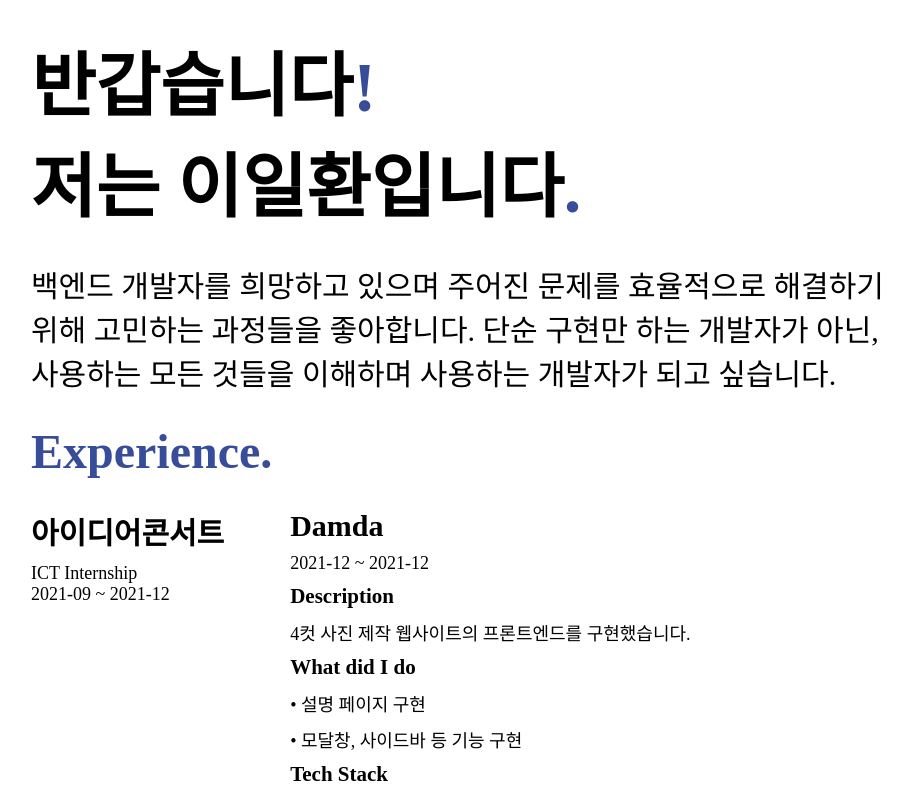
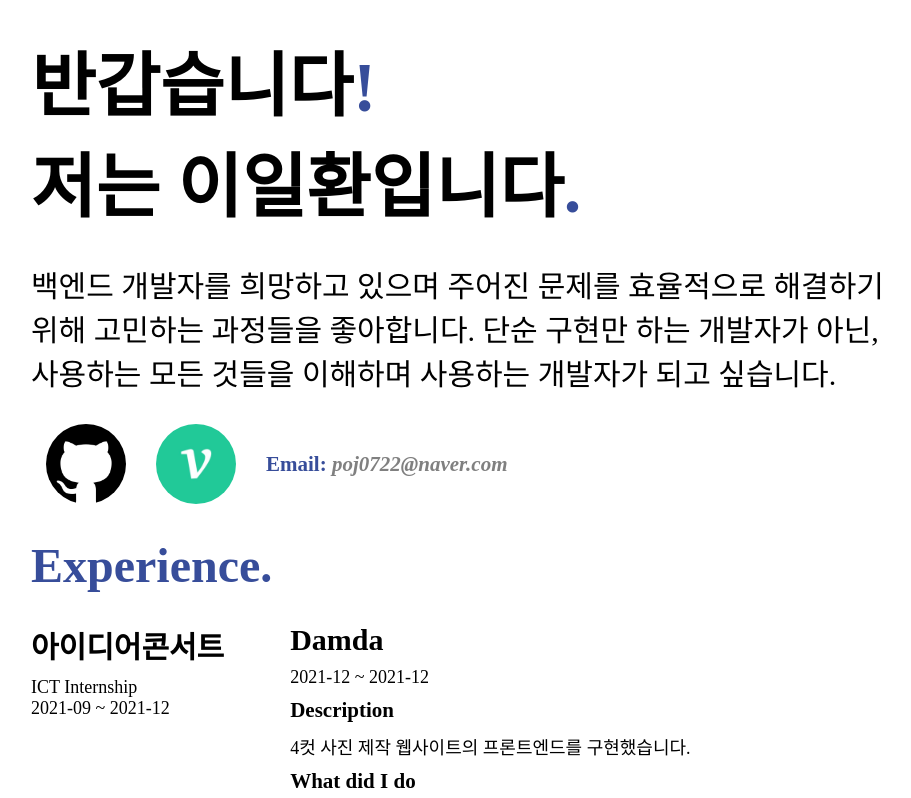
Before and after one commit to pppp0722/resume, a React (Create React App) app: page / in a window 1280 px wide. Shown: the top 798 px of the page, without its empty margins (129-1040 px from the left). Built offline with nearby package versions, Linux system fonts and the light colour scheme.

Commit message:
[add] 깃허브, 벨로그 링크 아이콘, 이메일

```diff
--- a/src/header/Header.js
+++ b/src/header/Header.js
@@ -1,4 +1,6 @@
 import styled from 'styled-components';
+import githubLogo from '../images/github.jpg';
+import velogLogo from '../images/velog.jpg';
 
 const Header = () => {
     return (
@@ -10,6 +12,17 @@ const Header = () => {
             <Mid>
                 <Text2>백엔드 개발자를 희망하고 있으며 주어진 문제를 효율적으로 해결하기 위해 고민하는 과정들을 좋아합니다. 단순 구현만 하는 개발자가 아닌, 사용하는 모든 것들을 이해하며 사용하는 개발자가 되고 싶습니다.</Text2>
             </Mid>
+            <Bottom>
+                <ImgLink href='https://github.com/pppp0722' target='_blank'>
+                    <Image src={githubLogo} href=''/>
+                </ImgLink>
+                <ImgLink href='https://velog.io/@pppp0722' target='_blank'>
+                    <Image src={velogLogo}/>
+                </ImgLink>
+                <LinkDiv>
+                    Email: <Link href='mailto:poj0722@naver.com'><i>poj0722@naver.com</i></Link>
+                </LinkDiv>
+            </Bottom>
         </Container>
     );
 }
@@ -29,6 +42,8 @@ const Mid = styled.div`
 
 const Bottom = styled.div`
     margin-bottom: 30px;
+    display: flex;
+    flex-wrap: wrap;
 `
 
 const Point = styled.div`
@@ -51,4 +66,71 @@ const Text2 = styled.div`
     }
 `
 
+
+
+const Image = styled.img`
+    width: 80px;
+    height: 80px;
+    margin: 0 15px 0 15px;
+    border-radius: 70%;
+
+    @media only screen and (max-width: 960px) {
+        width: 50px;
+        height: 50px;
+        margin: 0 10px 0 10px;
+    }
+`
+
+const LinkDiv = styled.div`
+    margin: 0 15px 0 15px;
+    display: inline-block;
+    font-size: 21px;
+    height: 80px;
+    line-height: 80px;
+    font-weight: bold;
+    color: #374D9A;
+    @media only screen and (max-width: 960px) {
+        margin: 0 10px 0 10px;
+        font-size: 18px;
+        height: 50px;
+        line-height: 40px;
+    }
+`
+
+const Link = styled.a`
+    &:link {
+        color : grey;
+        text-decoration: none;
+    }
+    &:visited {
+        color : grey;
+        text-decoration: none;
+    }
+    &:hover {
+        color : grey;
+        text-decoration: underline;
+    }
+    &:active {
+        color : grey;
+        text-decoration: none;
+    }
+`
+
+const ImgLink = styled.a`
+    display: inline-block;
+    &:link {
+    }
+    &:visited {
+
+    }
+    &:hover {
+        transition: 0.5s;
+
+        filter :brightness(1) invert(1);
+    }
+    &:active {
+
+    }
+`
+
 export default Header;
```
Also changed, not shown: src/images/github.jpg (added), src/images/velog.jpg (added).
